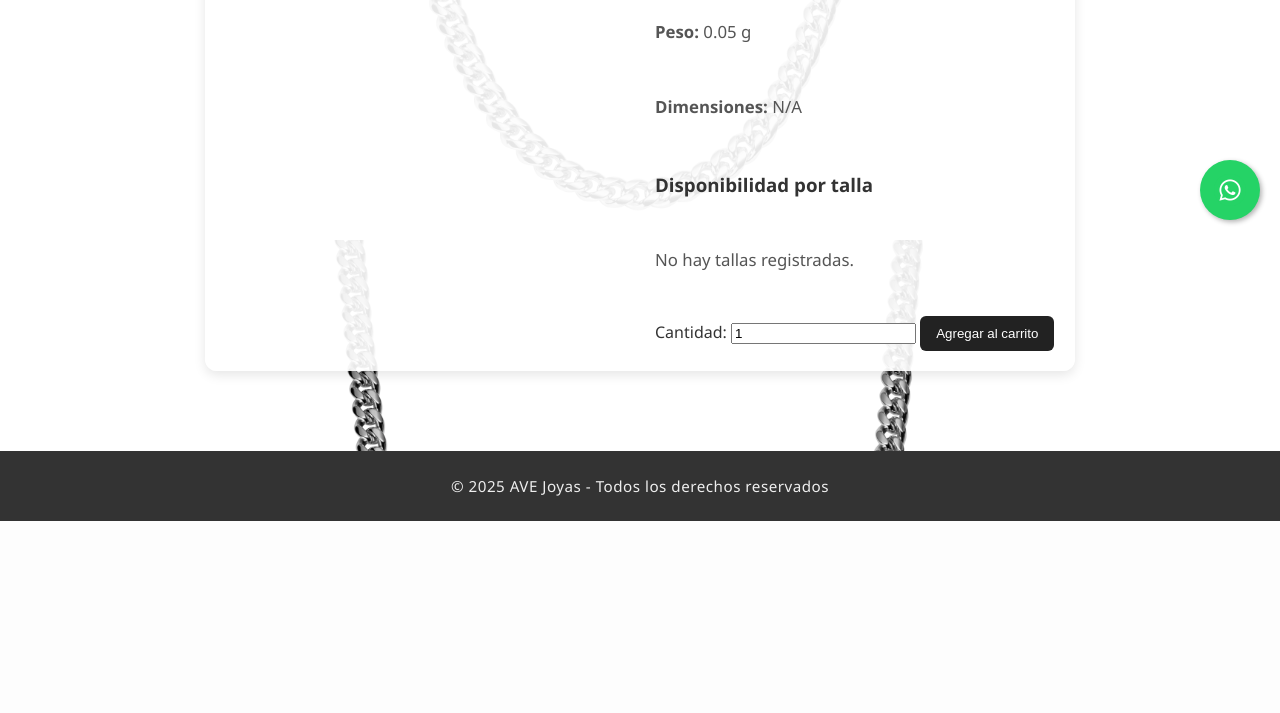
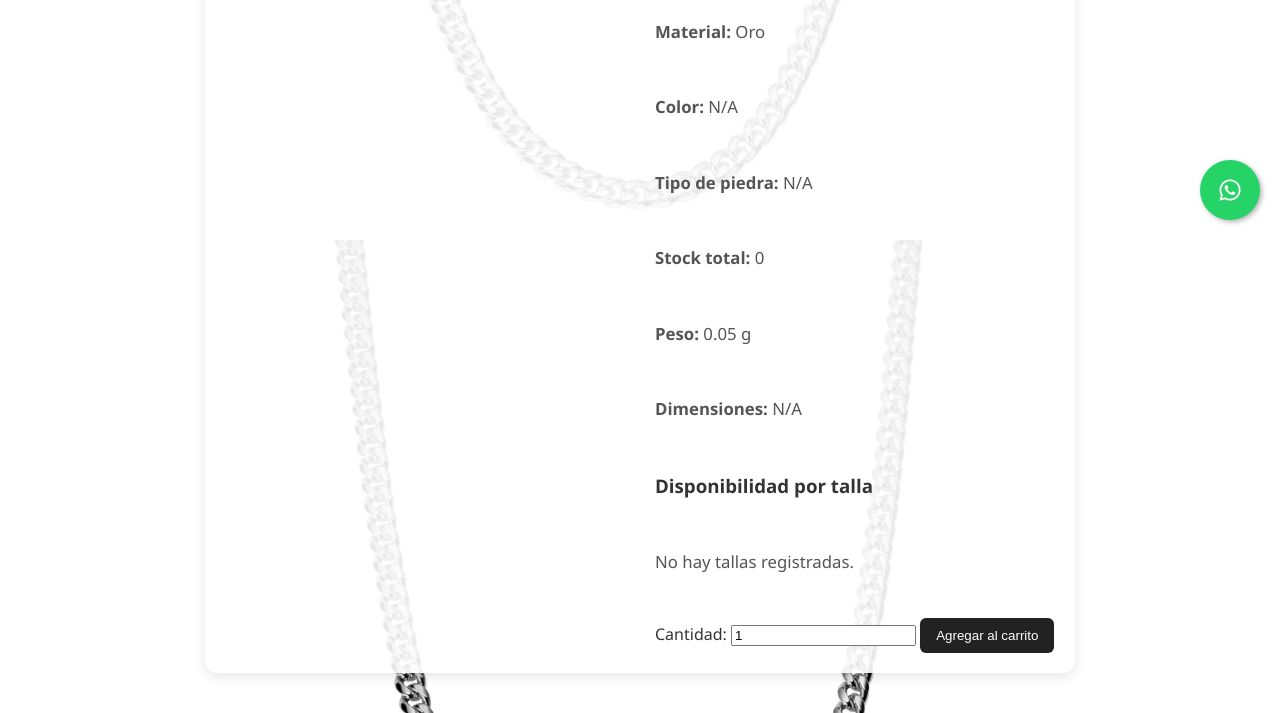
Before and after one commit to Zekkruum/AVE, a Flask app: page /producto/1 in a window 1280 px wide. Shown: the part 560-1273 px from the top of the page. Before the commit the page ends 1081 px from the top, so only its background shows below. Run offline with Flask 3, Linux system fonts and the light colour scheme; a user stored in the database is signed in; data comes from the database, SQL or seed files in the repository; data that the repository does not hold is empty.

Commit message:
Extension detalle de producto

```diff
--- a/app.py
+++ b/app.py
@@ -485,13 +485,30 @@ def producto_detalle(id_producto):
     conn = get_db_connection()
     cursor = conn.cursor(dictionary=True)
 
-    # Traer datos del producto
-    cursor.execute("""
-        SELECT p.id_producto, p.nombre, p.descripcion, p.precio,
-               p.peso, p.largo, p.ancho, p.alto,
-               p.imagen AS imagen_local,
-               GROUP_CONCAT(i.url SEPARATOR '||') AS imagenes_concat
+    # ---- Traer datos del producto + relaciones ----
+    cursor.execute("""
+        SELECT
+            p.id_producto,
+            p.nombre,
+            p.descripcion,
+            p.precio,
+            p.referencia,
+            p.peso,
+            p.largo,
+            p.ancho,
+            p.alto,
+            p.stock,
+            t.nombre_tipo AS tipo_joya,
+            m.nombre_material AS material,
+            c.nombre AS color,
+            pi.nombre AS piedra,
+            p.imagen AS imagen_local,
+            GROUP_CONCAT(i.url SEPARATOR '||') AS imagenes_concat
         FROM productos p
+        LEFT JOIN tipos_joya t ON p.id_tipo = t.id_tipo
+        LEFT JOIN materiales m ON p.id_material = m.id_material
+        LEFT JOIN colores c ON p.id_color = c.id_color
+        LEFT JOIN piedras pi ON p.id_piedra = pi.id_piedra
         LEFT JOIN imagenes i ON p.id_producto = i.id_producto
         WHERE p.id_producto = %s
         GROUP BY p.id_producto
@@ -503,7 +520,7 @@ def producto_detalle(id_producto):
         conn.close()
         return redirect(url_for('catalogo'))
 
-    # ---- Imagenes normalizadas ----
+    # ---- Normalizar imágenes ----
     def normalize(src):
         if not src:
             return None
@@ -533,14 +550,24 @@ def producto_detalle(id_producto):
     else:
         producto["dimensiones"] = "N/A"
 
-    # ---- STOCK POR TALLA ----
-    cursor.execute("""
-        SELECT talla, stock
-        FROM stock_tallas
-        WHERE id_producto = %s
-        ORDER BY talla ASC
-    """, (id_producto,))
+   # ---- STOCK POR TALLA ----
+    cursor.execute("""
+    SELECT talla, stock
+    FROM stock_tallas
+    WHERE id_producto = %s
+    ORDER BY talla ASC
+""", (id_producto,))
     producto["tallas"] = cursor.fetchall()
+
+# ---- STOCK TOTAL SUMANDO LAS TALLAS ----
+    cursor.execute("""
+    SELECT COALESCE(SUM(stock), 0) AS total_stock
+    FROM stock_tallas
+    WHERE id_producto = %s
+""", (id_producto,))
+    result = cursor.fetchone()
+    producto['stock'] = result['total_stock']
+
 
     cursor.close()
     conn.close()
--- a/templates/producto_detalle.html
+++ b/templates/producto_detalle.html
@@ -8,22 +8,31 @@
 <main class="detalle-main">
   <div class="detalle-container">
 
+    <!-- IMÁGENES -->
     <div class="detalle-imagenes">
       {% for img in producto.imagenes %}
         <img src="{{ img }}" alt="Imagen de {{ producto.nombre }}" class="detalle-img">
       {% endfor %}
     </div>
 
+    <!-- INFORMACIÓN DEL PRODUCTO -->
     <div class="detalle-info">
       <h2>{{ producto.nombre }}</h2>
       <p class="descripcion">{{ producto.descripcion }}</p>
-      <p class="precio"> ${{ '%.2f'|format(producto.precio|float) }}</p>
-      <p> <strong> Stock disponible: </strong>{{ producto.stock }}</p>
+
+      <p class="precio">$ {{ '{:,.0f}'.format(producto.precio|float) }}</p>
+
+      <p><strong>Tipo de joya:</strong> {{ producto.tipo_joya or 'N/A' }}</p>
+      <p><strong>Material:</strong> {{ producto.material or 'N/A' }}</p>
+      <p><strong>Color:</strong> {{ producto.color or 'N/A' }}</p>
+      <p><strong>Tipo de piedra:</strong> {{ producto.piedra or 'N/A' }}</p>
+
+      <p><strong>Stock total:</strong> {{ producto.stock }}</p>
       <p><strong>Peso:</strong> {{ producto.peso or 'N/A' }} g</p>
       <p><strong>Dimensiones:</strong> {{ producto.dimensiones }}</p>
+
       <!-- STOCK POR TALLA -->
       <h3>Disponibilidad por talla</h3>
-
       {% if producto.tallas and producto.tallas|length > 0 %}
           <ul class="lista-tallas">
               {% for t in producto.tallas %}
@@ -36,7 +45,7 @@
           <p>No hay tallas registradas.</p>
       {% endif %}
 
-
+      <!-- FORMULARIO AGREGAR AL CARRITO -->
       <form action="{{ url_for('agregar_carrito', id_producto=producto.id_producto) }}" method="POST">
         <label for="cantidad">Cantidad:</label>
         <input type="number" id="cantidad" name="cantidad" value="1" min="1">
```
Lines whose indentation alone changed are shown as unchanged.
